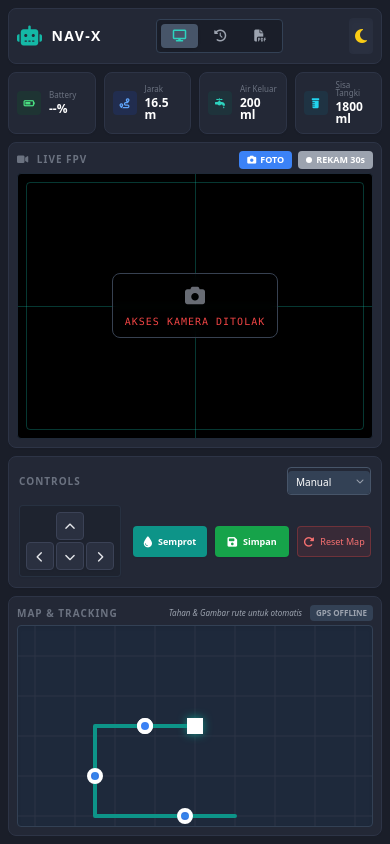
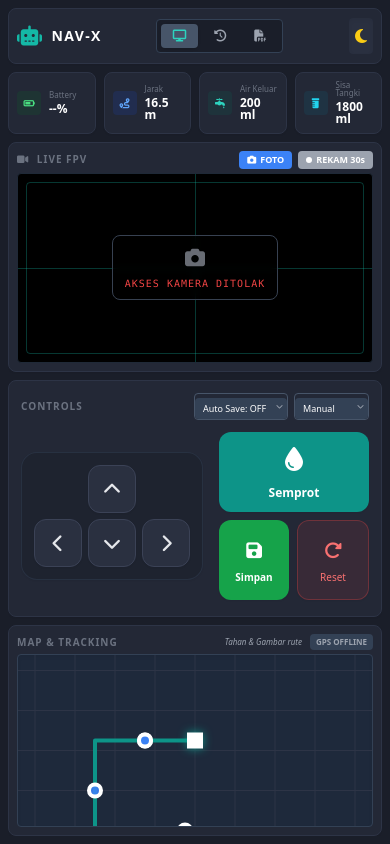
Before and after one commit to RizkiTriamadewa/robot-navigasi, a PHP site: page / in a window 390 px wide. Run offline with PHP 8.4, Linux system fonts and the light colour scheme; data comes from the database, SQL or seed files in the repository; some libraries are stand-ins or nearby versions.

Commit message:
update fitur idle & controll size

```diff
--- a/index.php
+++ b/index.php
@@ -129,6 +129,7 @@ sort($availableMonths);
     <div class="flex-1 grid grid-cols-1 md:grid-cols-2 gap-2 min-h-0">
 
         <div class="flex flex-col gap-2 min-h-0 h-full">
+
             <div class="flex-1 flex flex-col panel rounded-lg p-2 bg-white border border-gray-200 shadow-sm dark:bg-[#232836] dark:border-[#2d3446] min-h-0">
                 <div class="flex-none flex justify-between items-center mb-1">
                     <h2 class="text-[10px] font-bold text-gray-500 tracking-widest uppercase"><i class="fa-solid fa-video mr-1"></i> Live FPV</h2>
@@ -156,42 +157,60 @@ sort($availableMonths);
                 </div>
             </div>
 
-            <div class="flex-none panel rounded-lg p-2.5 bg-white border border-gray-200 shadow-sm dark:bg-[#232836] dark:border-[#2d3446]">
-                <div class="flex justify-between items-center mb-2.5">
+            <div class="flex-1 flex flex-col panel rounded-lg p-3 bg-white border border-gray-200 shadow-sm dark:bg-[#232836] dark:border-[#2d3446] min-h-0">
+                <div class="flex-none flex flex-wrap justify-between items-center mb-2 gap-1">
                     <h2 class="text-[10px] font-bold text-gray-500 tracking-widest uppercase">Controls</h2>
 
+                    <div class="flex gap-1.5 items-center">
                         <div class="relative inline-block border border-gray-200 dark:border-slate-600 rounded">
-                        <select id="mode-select" class="bg-gray-50 text-gray-700 text-[10px] pl-2 pr-6 py-1 rounded outline-none cursor-pointer hover:bg-gray-100 dark:bg-slate-700 dark:text-white appearance-none w-full">
+                            <select id="autosave-select" onchange="updateIdleSetting(true)" class="bg-gray-50 text-gray-700 text-[9px] pl-2 pr-5 py-1 rounded outline-none cursor-pointer hover:bg-gray-100 dark:bg-slate-700 dark:text-white appearance-none w-full">
+                                <option value="0">Auto Save: OFF</option>
+                                <option value="30000">Idle 30 Detik</option>
+                                <option value="60000">Idle 1 Menit</option>
+                                <option value="180000">Idle 3 Menit</option>
+                                <option value="300000">Idle 5 Menit</option>
+                            </select>
+                            <div class="pointer-events-none absolute inset-y-0 right-0 flex items-center px-1 text-gray-500 dark:text-gray-400">
+                                <i class="fa-solid fa-chevron-down text-[7px]"></i>
+                            </div>
+                        </div>
+                        <div class="relative inline-block border border-gray-200 dark:border-slate-600 rounded">
+                            <select id="mode-select" class="bg-gray-50 text-gray-700 text-[9px] pl-2 pr-5 py-1 rounded outline-none cursor-pointer hover:bg-gray-100 dark:bg-slate-700 dark:text-white appearance-none w-full">
                                 <option value="manual">Manual</option>
                                 <option value="auto">Auto (GPS)</option>
                             </select>
-                        <div class="pointer-events-none absolute inset-y-0 right-0 flex items-center px-1.5 text-gray-500 dark:text-gray-400">
-                            <i class="fa-solid fa-chevron-down text-[8px]"></i>
+                            <div class="pointer-events-none absolute inset-y-0 right-0 flex items-center px-1 text-gray-500 dark:text-gray-400">
+                                <i class="fa-solid fa-chevron-down text-[7px]"></i>
+                            </div>
                         </div>
                     </div>
                 </div>
 
-                <div class="flex flex-row items-center gap-3">
-                    <div class="flex-none flex flex-col items-center gap-0.5 p-1.5 bg-[#f8fafc] dark:bg-[#1a1e29]/50 rounded border border-gray-100 dark:border-slate-700/50 shadow-sm">
-                        <button onclick="moveRobot('up')" class="btn-control w-7 h-7 rounded shrink-0 flex items-center justify-center text-[11px] bg-white text-gray-700 border border-gray-200 hover:bg-gray-50 shadow-sm dark:bg-[#2a3040] dark:text-gray-200 dark:border-[#3b4256]"><i class="fa-solid fa-chevron-up"></i></button>
-                        <div class="flex gap-0.5">
-                            <button onclick="moveRobot('left')" class="btn-control w-7 h-7 rounded shrink-0 flex items-center justify-center text-[11px] bg-white text-gray-700 border border-gray-200 hover:bg-gray-50 shadow-sm dark:bg-[#2a3040] dark:text-gray-200 dark:border-[#3b4256]"><i class="fa-solid fa-chevron-left"></i></button>
-                            <button onclick="moveRobot('down')" class="btn-control w-7 h-7 rounded shrink-0 flex items-center justify-center text-[11px] bg-white text-gray-700 border border-gray-200 hover:bg-gray-50 shadow-sm dark:bg-[#2a3040] dark:text-gray-200 dark:border-[#3b4256]"><i class="fa-solid fa-chevron-down"></i></button>
-                            <button onclick="moveRobot('right')" class="btn-control w-7 h-7 rounded shrink-0 flex items-center justify-center text-[11px] bg-white text-gray-700 border border-gray-200 hover:bg-gray-50 shadow-sm dark:bg-[#2a3040] dark:text-gray-200 dark:border-[#3b4256]"><i class="fa-solid fa-chevron-right"></i></button>
+                <div class="flex-1 flex flex-row items-center justify-center gap-4 sm:gap-6 min-h-0 h-full">
+
+                    <div class="flex-none flex flex-col items-center gap-1.5 p-3 bg-[#f8fafc] dark:bg-[#1a1e29]/50 rounded-2xl border border-gray-100 dark:border-slate-700/50 shadow-sm">
+                        <button onclick="moveRobot('up')" class="btn-control w-12 h-12 md:w-14 md:h-14 rounded-xl shrink-0 flex items-center justify-center text-lg md:text-xl bg-white text-gray-700 border border-gray-200 hover:bg-gray-50 shadow-sm dark:bg-[#2a3040] dark:text-gray-200 dark:border-[#3b4256]"><i class="fa-solid fa-chevron-up"></i></button>
+                        <div class="flex gap-1.5">
+                            <button onclick="moveRobot('left')" class="btn-control w-12 h-12 md:w-14 md:h-14 rounded-xl shrink-0 flex items-center justify-center text-lg md:text-xl bg-white text-gray-700 border border-gray-200 hover:bg-gray-50 shadow-sm dark:bg-[#2a3040] dark:text-gray-200 dark:border-[#3b4256]"><i class="fa-solid fa-chevron-left"></i></button>
+                            <button onclick="moveRobot('down')" class="btn-control w-12 h-12 md:w-14 md:h-14 rounded-xl shrink-0 flex items-center justify-center text-lg md:text-xl bg-white text-gray-700 border border-gray-200 hover:bg-gray-50 shadow-sm dark:bg-[#2a3040] dark:text-gray-200 dark:border-[#3b4256]"><i class="fa-solid fa-chevron-down"></i></button>
+                            <button onclick="moveRobot('right')" class="btn-control w-12 h-12 md:w-14 md:h-14 rounded-xl shrink-0 flex items-center justify-center text-lg md:text-xl bg-white text-gray-700 border border-gray-200 hover:bg-gray-50 shadow-sm dark:bg-[#2a3040] dark:text-gray-200 dark:border-[#3b4256]"><i class="fa-solid fa-chevron-right"></i></button>
                         </div>
                     </div>
 
-                    <div class="flex-1 grid grid-cols-3 gap-2">
-                        <button onclick="sprayWater()" class="bg-teal-600 hover:bg-teal-500 text-white font-bold py-2 px-1 rounded shadow-sm transition-all flex flex-row justify-center items-center gap-1.5 text-[9px] sm:text-[10px]">
-                            <i class="fa-solid fa-droplet text-[11px]"></i> Semprot
+                    <div class="flex-1 flex flex-col gap-2 h-full py-1">
+                        <button onclick="sprayWater()" class="flex-1 min-h-0 bg-teal-600 hover:bg-teal-500 text-white font-bold rounded-xl shadow-sm transition-all flex flex-col justify-center items-center gap-1.5 text-xs sm:text-sm">
+                            <i class="fa-solid fa-droplet text-2xl sm:text-3xl mb-1"></i> Semprot
                         </button>
-                        <button onclick="saveData()" class="bg-green-600 hover:bg-green-500 text-white font-bold py-2 px-1 rounded shadow-sm transition-all flex flex-row justify-center items-center gap-1.5 text-[9px] sm:text-[10px]">
-                            <i class="fa-solid fa-floppy-disk text-[11px]"></i> Simpan
+                        <div class="flex-1 min-h-0 flex gap-2">
+                            <button onclick="saveData(false)" class="flex-1 bg-green-600 hover:bg-green-500 text-white font-bold rounded-xl shadow-sm transition-all flex flex-col justify-center items-center gap-1 text-[10px] sm:text-xs">
+                                <i class="fa-solid fa-floppy-disk text-lg sm:text-xl mb-0.5"></i> Simpan
                             </button>
-                        <button onclick="resetData()" class="bg-red-50 hover:bg-red-100 text-red-600 border border-red-200 dark:bg-red-500/10 dark:border-red-500/30 dark:text-red-400 py-2 px-1 rounded transition shadow-sm flex flex-row justify-center items-center gap-1.5 text-[9px] sm:text-[10px]">
-                            <i class="fa-solid fa-rotate-right text-[11px]"></i> Reset Map
+                            <button onclick="resetData()" class="flex-1 bg-red-50 hover:bg-red-100 text-red-600 border border-red-200 dark:bg-red-500/10 dark:border-red-500/30 dark:text-red-400 rounded-xl transition shadow-sm flex flex-col justify-center items-center gap-1 text-[10px] sm:text-xs">
+                                <i class="fa-solid fa-rotate-right text-lg sm:text-xl mb-0.5"></i> Reset
                             </button>
                         </div>
+                    </div>
+
                 </div>
             </div>
         </div>
@@ -200,7 +219,7 @@ sort($availableMonths);
             <div class="flex-none flex justify-between items-center mb-1">
                 <h2 class="text-[10px] font-bold text-gray-500 tracking-widest uppercase">Map & Tracking</h2>
                 <div class="flex gap-2 items-center">
-                    <span class="text-[8px] text-gray-400 italic">Tahan & Gambar rute untuk otomatis</span>
+                    <span class="text-[8px] text-gray-400 italic">Tahan & Gambar rute</span>
                     <span id="gps-status" class="text-[8px] font-bold px-1.5 py-0.5 rounded bg-gray-200 text-gray-600 dark:bg-slate-700 dark:text-gray-400">GPS OFFLINE</span>
                 </div>
             </div>
@@ -214,14 +233,14 @@ sort($availableMonths);
 
 <div id="tab-riwayat" class="tab-content flex-1 flex-col space-y-2 overflow-hidden min-h-0">
     <div class="panel h-full flex flex-col p-3 rounded-lg bg-white border border-gray-200 shadow-sm dark:bg-[#232836] dark:border-[#2d3446]">
-        <div class="flex-none flex justify-between items-center mb-2">
-            <h2 class="text-sm font-bold text-gray-900 dark:text-white"><i class="fa-solid fa-clock-rotate-left mr-2 text-teal-500"></i> Riwayat</h2>
+        <div class="flex-none flex justify-between items-center mb-3">
+            <h2 class="text-sm md:text-base font-bold text-gray-900 dark:text-white"><i class="fa-solid fa-clock-rotate-left mr-2 text-teal-500"></i> Riwayat Sesi</h2>
             <div class="flex space-x-2">
-                <select id="filter-year" onchange="filterTable()" class="bg-gray-50 text-gray-700 text-[10px] px-2 py-1 rounded border dark:bg-slate-700 dark:text-white">
+                <select id="filter-year" onchange="filterTable()" class="bg-gray-50 text-gray-700 text-xs px-2.5 py-1.5 rounded border border-gray-300 dark:bg-slate-700 dark:border-slate-600 dark:text-white font-medium shadow-sm cursor-pointer outline-none hover:bg-gray-100 dark:hover:bg-slate-600">
                     <option value="all">Semua Thn</option>
                     <?php foreach($availableYears as $y): ?><option value="<?= $y ?>"><?= $y ?></option><?php endforeach; ?>
                 </select>
-                <select id="filter-month" onchange="filterTable()" class="bg-gray-50 text-gray-700 text-[10px] px-2 py-1 rounded border dark:bg-slate-700 dark:text-white">
+                <select id="filter-month" onchange="filterTable()" class="bg-gray-50 text-gray-700 text-xs px-2.5 py-1.5 rounded border border-gray-300 dark:bg-slate-700 dark:border-slate-600 dark:text-white font-medium shadow-sm cursor-pointer outline-none hover:bg-gray-100 dark:hover:bg-slate-600">
                     <option value="all">Semua Bln</option>
                     <option value="01">Jan</option><option value="02">Feb</option><option value="03">Mar</option><option value="04">Apr</option>
                     <option value="05">Mei</option><option value="06">Jun</option><option value="07">Jul</option><option value="08">Agu</option>
@@ -230,20 +249,20 @@ sort($availableMonths);
             </div>
         </div>
 
-        <div class="flex-1 overflow-auto rounded border border-gray-200 dark:border-slate-700 relative">
-            <table class="w-full text-[10px] text-left text-gray-600 dark:text-gray-300">
-                <thead class="sticky top-0 bg-gray-100 dark:bg-slate-800 z-10 shadow-sm">
+        <div class="flex-1 overflow-auto rounded-lg border border-gray-200 dark:border-slate-700 relative shadow-inner bg-[#f8fafc] dark:bg-slate-800/50">
+            <table class="w-full text-xs sm:text-sm text-left text-gray-600 dark:text-gray-300">
+                <thead class="sticky top-0 bg-gray-200 dark:bg-slate-900 z-10 shadow-sm uppercase tracking-wider font-semibold text-[10px] sm:text-xs">
                     <tr>
-                        <th class="px-2 py-2">Waktu (Sesi)</th>
-                        <th class="px-2 py-2">Baterai</th>
-                        <th class="px-2 py-2">Jarak</th>
-                        <th class="px-2 py-2">Air Keluar</th>
-                        <th class="px-2 py-2">Sisa Air</th>
+                        <th class="px-3 py-3 whitespace-nowrap">Waktu (Sesi)</th>
+                        <th class="px-3 py-3 whitespace-nowrap">Baterai</th>
+                        <th class="px-3 py-3 whitespace-nowrap">Jarak</th>
+                        <th class="px-3 py-3 whitespace-nowrap">Air Keluar</th>
+                        <th class="px-3 py-3 whitespace-nowrap">Sisa Air</th>
                     </tr>
                 </thead>
-                <tbody id="history-table-body" class="divide-y divide-gray-200 dark:divide-slate-700">
+                <tbody id="history-table-body" class="divide-y divide-gray-200 dark:divide-slate-700/80">
                     <?php if(empty($historyData)): ?>
-                        <tr><td colspan="5" class="p-4 text-center text-gray-500">Belum ada riwayat.</td></tr>
+                        <tr><td colspan="5" class="p-6 text-center text-gray-500 font-medium italic">Belum ada riwayat terekam.</td></tr>
                     <?php else: ?>
                         <?php foreach($historyData as $row):
                             $time = strtotime($row['log_date']);
@@ -252,12 +271,12 @@ sort($availableMonths);
                             $sisaAir = 2000 - $row['water_used_ml'];
                             $btr = isset($row['battery_percent']) ? number_format($row['battery_percent'], 1) : 100.0;
                         ?>
-                        <tr class="bg-white hover:bg-gray-50 dark:bg-[#232836] dark:hover:bg-slate-800 transition-colors" data-year="<?= $year ?>" data-month="<?= $month ?>">
-                            <td class="px-2 py-2 font-medium"><?= date('d M Y - H:i', $time) ?></td>
-                            <td class="px-2 py-2 text-green-600"><?= $btr ?>%</td>
-                            <td class="px-2 py-2 text-teal-600"><?= number_format($row['distance_m'], 1) ?>m</td>
-                            <td class="px-2 py-2"><?= $row['water_used_ml'] ?>ml</td>
-                            <td class="px-2 py-2 text-cyan-600"><?= max(0, $sisaAir) ?>ml</td>
+                        <tr class="bg-white hover:bg-teal-50 dark:bg-[#232836] dark:hover:bg-slate-800 transition-colors" data-year="<?= $year ?>" data-month="<?= $month ?>">
+                            <td class="px-3 py-3 whitespace-nowrap font-semibold text-gray-800 dark:text-gray-200"><?= date('d M Y - H:i', $time) ?></td>
+                            <td class="px-3 py-3 whitespace-nowrap font-bold text-green-600 dark:text-green-400"><?= $btr ?>%</td>
+                            <td class="px-3 py-3 whitespace-nowrap font-bold text-teal-600 dark:text-teal-400"><?= number_format($row['distance_m'], 1) ?>m</td>
+                            <td class="px-3 py-3 whitespace-nowrap font-medium"><?= $row['water_used_ml'] ?>ml</td>
+                            <td class="px-3 py-3 whitespace-nowrap font-bold text-cyan-600 dark:text-cyan-400"><?= max(0, $sisaAir) ?>ml</td>
                         </tr>
                         <?php endforeach; ?>
                     <?php endif; ?>
@@ -348,24 +367,20 @@ sort($availableMonths);
         const video = document.getElementById('webcam-video');
         if(!video.srcObject) return Swal.fire('Error', 'Kamera belum aktif!', 'error');
 
-        // Buat canvas sementara untuk menggambar frame video
         const canvas = document.createElement('canvas');
         canvas.width = video.videoWidth;
         canvas.height = video.videoHeight;
         const ctx = canvas.getContext('2d');
 
-        // Balik (Mirror) gambar di canvas agar hasilnya persis dengan yang dilihat di layar
         ctx.translate(canvas.width, 0);
         ctx.scale(-1, 1);
         ctx.drawImage(video, 0, 0, canvas.width, canvas.height);
 
-        // Download gambar
         const a = document.createElement('a');
         a.href = canvas.toDataURL('image/png');
         a.download = `NavX_Snapshot_${Date.now()}.png`;
         a.click();
 
-        // Animasi flash
         video.style.opacity = 0;
         setTimeout(() => video.style.opacity = 1, 150);
     }
@@ -456,7 +471,6 @@ sort($availableMonths);
         const data = snapshot.val();
         const gpsBadge = document.getElementById('gps-status');
 
-        // PERBAIKAN: Logika string GPS dikembalikan persis seperti kode lama Anda
         let currentStatus = "";
         if (data && data.status) {
             currentStatus = data.status.replace(/['"]+/g, '');
@@ -513,15 +527,89 @@ sort($availableMonths);
         drawMap();
     }
 
-    // --- STATE DATA ---
+    // --- STATE DATA & AUTO-SAVE LOGIC ---
     let maxWater = 2000;
     let robotData = { distance: <?= $initDistance ?>, waterUsed: <?= $initWaterUsed ?>, waterRemaining: maxWater - <?= $initWaterUsed ?>, battery: <?= $initBattery ?>, path: <?= $initPath ?>, sprayPoints: <?= $initSpray ?> };
     if(robotData.waterRemaining < 0) robotData.waterRemaining = 0;
+
     let isDataSaved = true;
+    let idleSettingMs = 0;
+    let idleTimerId = null;
 
-    function markUnsaved() { isDataSaved = false; document.getElementById('btn-print').classList.add('opacity-50', 'cursor-not-allowed'); document.getElementById('print-warning').style.display = 'block'; }
-    function markSaved() { isDataSaved = true; document.getElementById('btn-print').classList.remove('opacity-50', 'cursor-not-allowed'); document.getElementById('print-warning').style.display = 'none'; }
+    // FUNGSI INIT SETTING AGAR SESUAI SAAT HALAMAN DI-RELOAD
+    function updateIdleSetting(showToast = false) {
+        let val = document.getElementById('autosave-select').value;
+        idleSettingMs = parseInt(val);
+
+        if(showToast && idleSettingMs > 0) {
+            Swal.fire({
+                toast: true, position: 'top-end', icon: 'info',
+                title: `Auto Save: ${idleSettingMs / 60000} Menit`,
+                text: 'Akan aktif ketika ada data baru.',
+                showConfirmButton: false, timer: 2000
+            });
+        }
+        resetIdleTimer();
+    }
+
+    // FUNGSI MEMUNCULKAN POPUP SWEET ALERT KETIKA IDLE
+    function promptAutoSave() {
+        Swal.fire({
+            title: 'Waktu Idle Tercapai',
+            text: 'Terdapat data sesi yang belum disimpan. Apakah Anda ingin menyimpannya sekarang?',
+            icon: 'question',
+            showCancelButton: true,
+            confirmButtonColor: '#0f766e', // teal
+            cancelButtonColor: '#ef4444', // merah
+            confirmButtonText: '<i class="fa-solid fa-floppy-disk"></i> Ya, Simpan',
+            cancelButtonText: '<i class="fa-solid fa-xmark"></i> Tidak',
+            allowOutsideClick: false, // Memaksa user untuk memilih
+            allowEscapeKey: false
+        }).then((result) => {
+            if (result.isConfirmed) {
+                saveData(true); // Kirim parameter 'true' agar tidak reload keseluruhan page
+            } else {
+                // Jika user pilih "Tidak", kita biarkan datanya tetap unsaved,
+                // dan reset ulang timernya agar nanti muncul notifikasi lagi.
+                resetIdleTimer();
+            }
+        });
+    }
+
+    function resetIdleTimer() {
+        if (idleTimerId) { clearTimeout(idleTimerId); idleTimerId = null; }
+        // MULAI MENGHITUNG MUNDUR JIKA: Waktu diset > 0 DAN data statusnya "Belum Disimpan"
+        if (idleSettingMs > 0 && !isDataSaved) {
+            idleTimerId = setTimeout(() => {
+                promptAutoSave();
+            }, idleSettingMs);
+        }
+    }
+
+    function markUnsaved() {
+        isDataSaved = false;
+        document.getElementById('btn-print').classList.add('opacity-50', 'cursor-not-allowed');
+        document.getElementById('print-warning').style.display = 'block';
+        resetIdleTimer(); // Restart perhitungan timer dari awal setiap ada aktivitas baru
+    }
+
+    function markSaved() {
+        isDataSaved = true;
+        document.getElementById('btn-print').classList.remove('opacity-50', 'cursor-not-allowed');
+        document.getElementById('print-warning').style.display = 'none';
+        if (idleTimerId) { clearTimeout(idleTimerId); idleTimerId = null; }
+    }
+
     if(isDataSaved) markSaved();
+
+    // Event listener sebelum menutup tab / memuat ulang (Mencegah data hilang secara tidak sengaja)
+    window.addEventListener('beforeunload', function (e) {
+        if (!isDataSaved) {
+            e.preventDefault();
+            e.returnValue = '';
+            return '';
+        }
+    });
 
     // --- MAP RENDER & DRAWING ---
     const canvas = document.getElementById('minimap');
@@ -541,7 +629,6 @@ sort($availableMonths);
     function resizeAndDrawMap() { canvas.width = canvas.parentElement.clientWidth; canvas.height = canvas.parentElement.clientHeight; drawMap(); }
     window.addEventListener('resize', resizeAndDrawMap);
 
-    // FUNGSI DRAW GARIS KE TARGET
     let isDrawingPath = false;
     let tempDrawPath = [];
     let pathInterval = null;
@@ -639,14 +726,28 @@ sort($availableMonths);
         } else Swal.fire({ icon: 'error', title: 'Tangki Kosong!' });
     }
 
-    function saveData() {
+    // UPDATE: Memisahkan UI ketika disimpan dari Notif Auto vs Tombol Manual
+    function saveData(isAutoPrompt = false) {
         Swal.fire({ title: 'Menyimpan...', didOpen: () => Swal.showLoading(), allowOutsideClick: false });
+
         fetch('api.php', { method: 'POST', headers: { 'Content-Type': 'application/json' }, body: JSON.stringify(robotData) })
         .then(res => res.json())
         .then(data => {
-            if(data.status === 'success') { markSaved(); Swal.fire({ icon: 'success', title: 'Tersimpan!', timer: 1000, showConfirmButton: false }).then(()=>location.reload()); }
-            else Swal.fire('Gagal!', 'Kesalahan server', 'error');
-        }).catch(err => Swal.fire('Error!', 'Gagal koneksi', 'error'));
+            if(data.status === 'success') {
+                markSaved();
+                if (isAutoPrompt) {
+                    // Jika user klik "Ya, Simpan" dari pop up Idle, jangan reload halamannya
+                    Swal.fire({ icon: 'success', title: 'Berhasil Disimpan!', showConfirmButton: false, timer: 1500 });
+                } else {
+                    // Jika user klik tombol "Simpan" biasa secara manual, kita reload
+                    Swal.fire({ icon: 'success', title: 'Tersimpan!', timer: 1000, showConfirmButton: false }).then(()=>location.reload());
+                }
+            } else {
+                Swal.fire('Gagal!', 'Terjadi kesalahan di server', 'error');
+            }
+        }).catch(err => {
+            Swal.fire('Error!', 'Gagal koneksi ke server', 'error');
+        });
     }
 
     function resetData() {
@@ -710,6 +811,8 @@ sort($availableMonths);
         img.src = getFullMapBase64();
     }
 
+    // Inisialisasi awal saat halaman dimuat
+    updateIdleSetting(false);
     setInterval(() => { document.getElementById('clock').innerText = new Date().toLocaleTimeString('id-ID'); }, 1000);
     startWebcam(); initBatteryStatus(); setTimeout(resizeAndDrawMap, 100); updateUI();
 </script>
```
Lines whose indentation alone changed are shown as unchanged.
